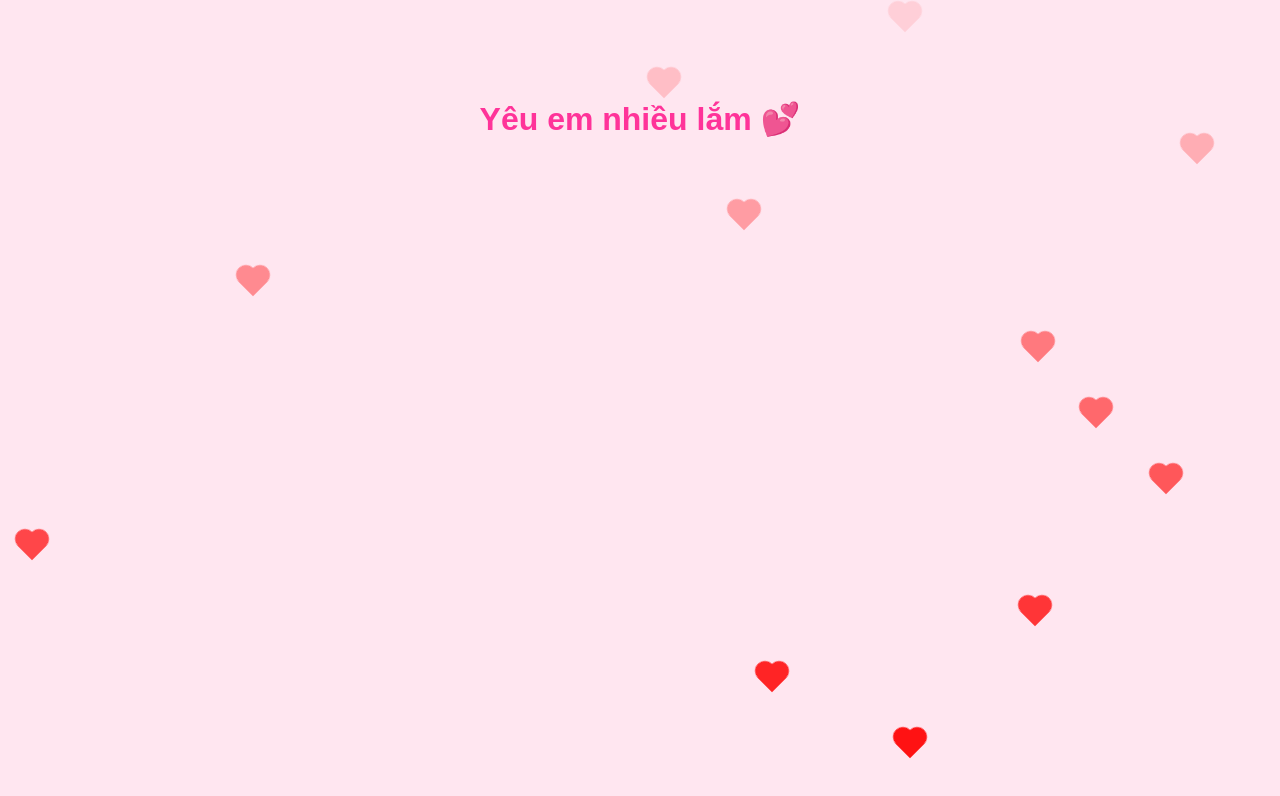
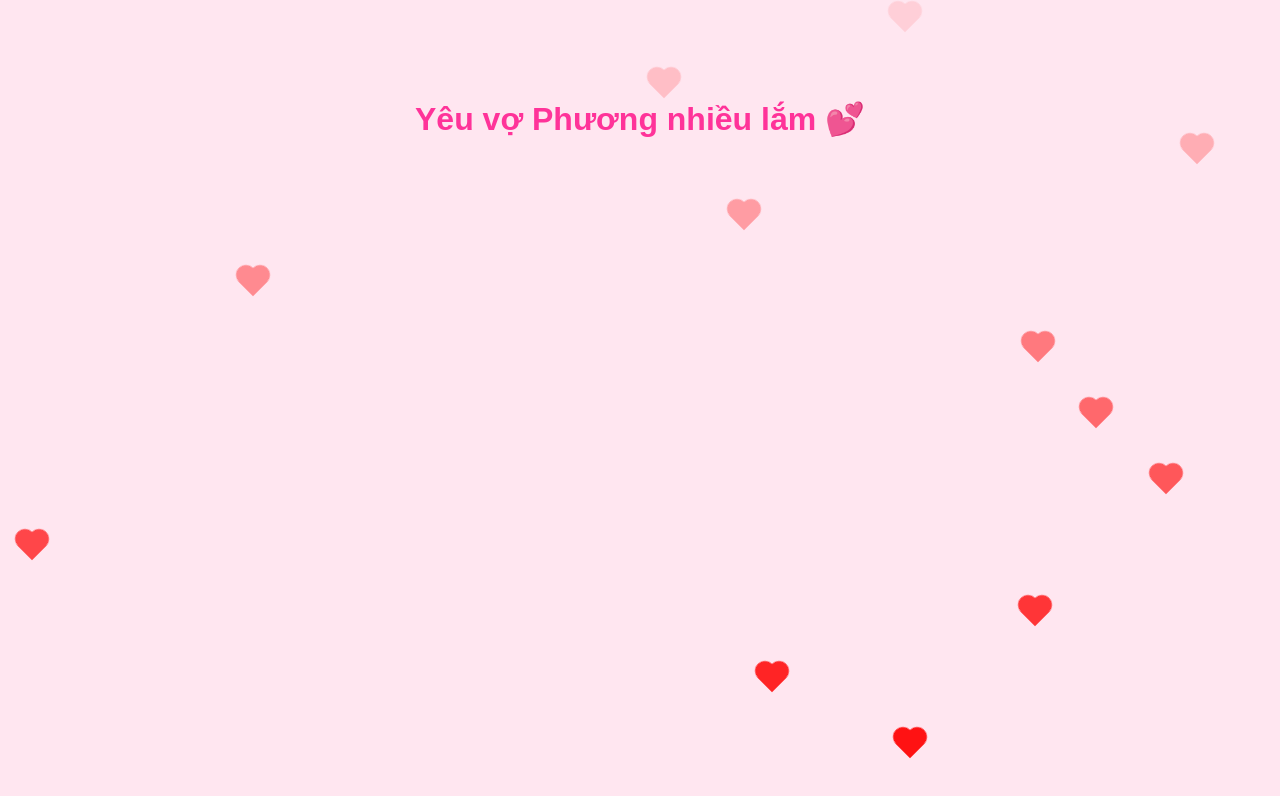
Before and after one commit to NhatMinh1503/loveyou, a plain HTML site: page index.html in a window 1280 px wide. Drawn offline with Linux system fonts and the light colour scheme.

Commit message:
Update header text to 'Yêu vợ Phương nhiều lắm'

```diff
--- a/index.html
+++ b/index.html
@@ -47,7 +47,7 @@
   </style>
 </head>
 <body>
-  <h1>Yêu em nhiều lắm 💕</h1>
+  <h1>Yêu vợ Phương nhiều lắm 💕</h1>
   <script>
     setInterval(() => {
       const heart = document.createElement('div');
```
